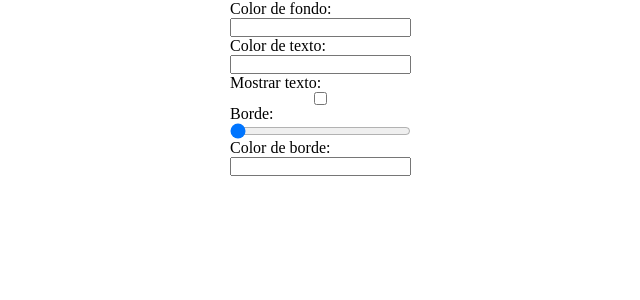
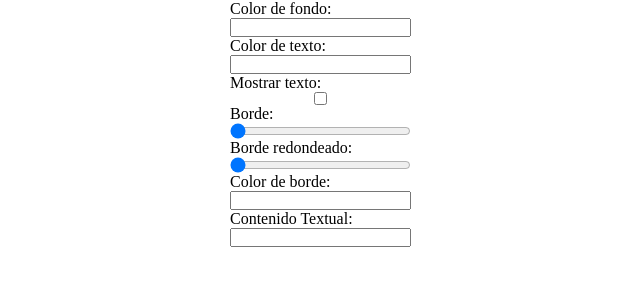
Before and after one commit to michelanyelo/DataBinding-DL, a Vue app: page / in a window 1280 px wide. Shown: the top 300 px of the page, without its empty margins (119-759 px from the left). Built offline with nearby package versions, Linux system fonts and the light colour scheme.

Commit message:
M6D6 desafio: Added borderRadiusBox and textContent properties, and corresponding input fields and styles to DataBinding.vue component.

```diff
--- a/src/components/DataBinding.vue
+++ b/src/components/DataBinding.vue
@@ -7,7 +7,9 @@ export default {
             textColor: '',
             showTexto: false,
             borderBox: '0',
-            borderColor: ''
+            borderRadiusBox: '0',
+            borderColor: '',
+            textContent: '',
         }
     }
 }
@@ -24,12 +26,16 @@ export default {
             <input id="mostrarTextoCheck" type="checkbox" v-model="showTexto">
             <label for="borderTextoRange">Borde: </label>
             <input id="borderTextoRange" type="range" min="0" max="10" v-model="borderBox">
+            <label for="borderRadiusRange">Borde redondeado: </label>
+            <input id="borderRadiusRange" type="range" min="0" max="50" v-model="borderRadiusBox">
             <label for="borderColorInput">Color de borde: </label>
             <input id="borderColorInput" type="text" v-model="borderColor">
-
+            <label for="textContentInput">Contenido Textual: </label>
+            <input id="textContentInput" type="text" v-model="textContent">
         </div>
-        <div class="box" :style="{ backgroundColor: backgroundBox, border: borderBox + 'px solid', borderColor: borderColor }">
-            <p :style="{ color: textColor }" v-show="showTexto">Awesome Vue.js</p>
+        <div class="box"
+            :style="{ backgroundColor: backgroundBox, border: borderBox + 'px solid', borderRadius: borderRadiusBox + 'px', borderColor: borderColor }">
+            <p :style="{ color: textColor }" v-show="showTexto">{{ textContent }}</p>
         </div>
     </div>
 </template>
```
